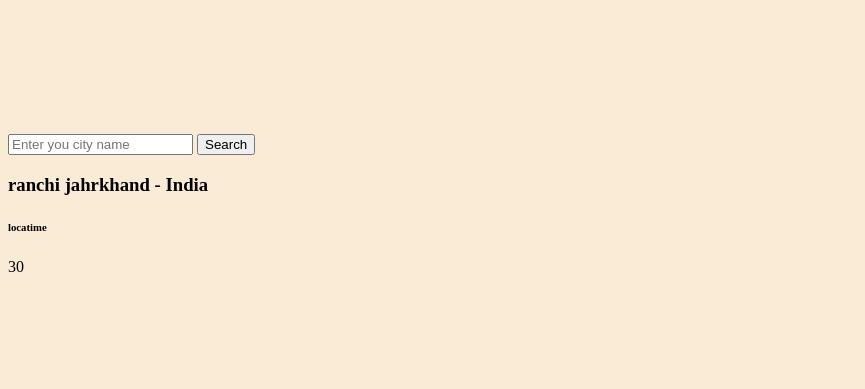
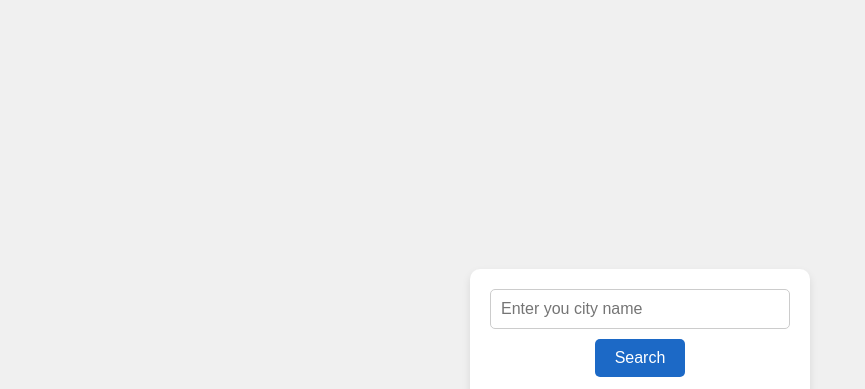
Before and after one commit to shivamkumar900/minor-project, a plain HTML site: page wheather/index.html in a window 1280 px wide. Shown: the top 389 px of the page, without its empty margins (0-865 px from the left). Drawn offline with Linux system fonts and the light colour scheme.

Commit message:
css added

```diff
--- a/wheather/index.html
+++ b/wheather/index.html
@@ -13,7 +13,7 @@
         <button id="search-button">Search</button>
     </div>
     <div>
-        <h3 id="city-name">ranchi jahrkhand - India</h3>
+        <h3 class="cityname" id="city-name">ranchi jahrkhand - India</h3>
         <h6 id="city-time">locatime</h6>
         <p id="city-temp">30</p>
     </div>
--- a/wheather/style.css
+++ b/wheather/style.css
@@ -1,8 +1,59 @@
-body{
-    background-color: antiquewhite;
+body {
+    display: flex;
+    justify-content: center;
+    align-items: center;
+    height: 100vh;
+    margin: 0;
+    font-family: Arial, sans-serif;
+    background-color: #f0f0f0;
+}
 
+.main-container {
+    background-color: #ffffff;
+    border-radius: 10px;
+    box-shadow: 0 4px 8px rgba(0, 0, 0, 0.1);
+    padding: 20px;
+    width: 300px;
+    text-align: center;
 }
-.main-container{
-    padding-top: 10%;
 
+input[type="text"] {
+    width: calc(100% - 22px);
+    padding: 10px;
+    margin-bottom: 10px;
+    border: 1px solid #ccc;
+    border-radius: 5px;
+    font-size: 16px;
 }
+
+button {
+    padding: 10px 20px;
+    border: none;
+    background-color: #1c69c6;
+    color: white;
+    border-radius: 5px;
+    cursor: pointer;
+    font-size: 16px;
+}
+
+button:hover {
+    background-color: #45a049;
+}
+
+h3 {
+    margin: 15px 0 5px;
+    font-size: 24px;
+    color: #333;
+}
+
+h6 {
+    margin: 5px 0 15px;
+    font-size: 14px;
+    color: #777;
+}
+
+p {
+    font-size: 48px;
+    color: #333;
+    margin: 0;
+}
```
